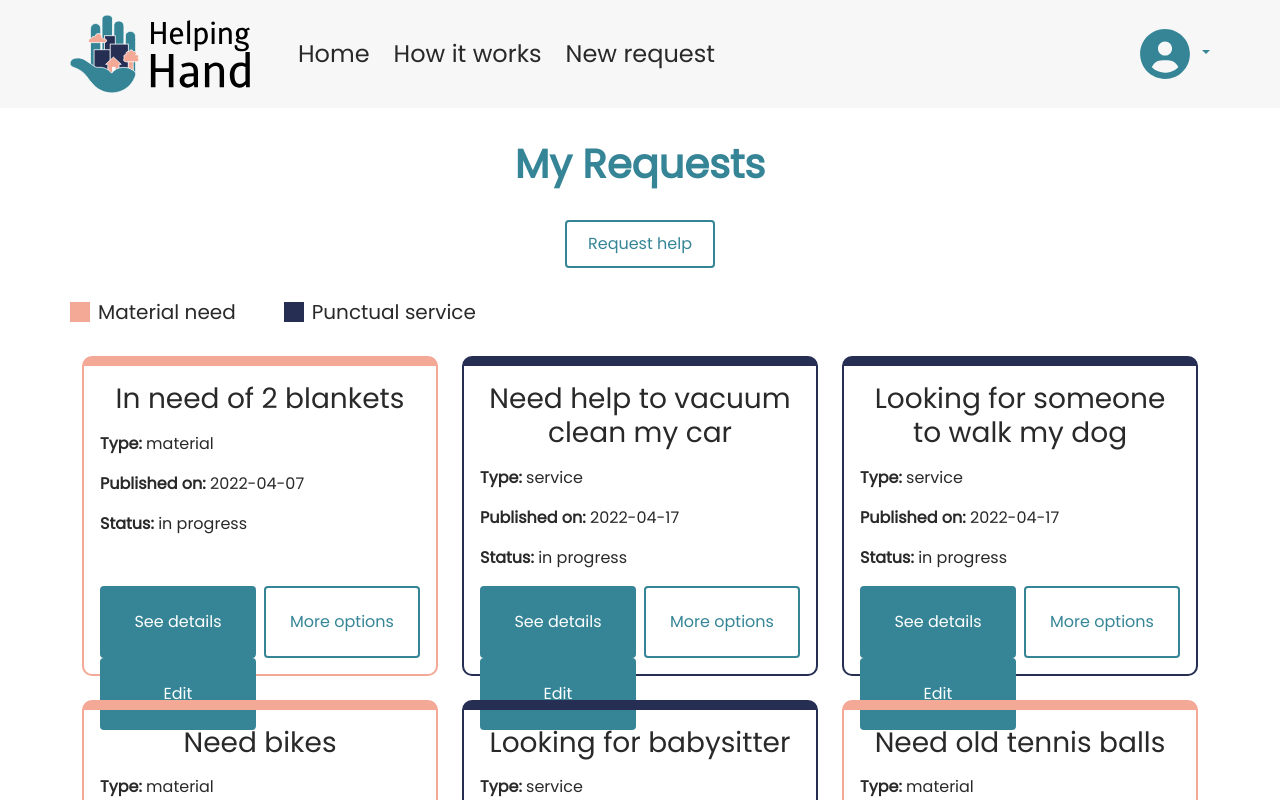
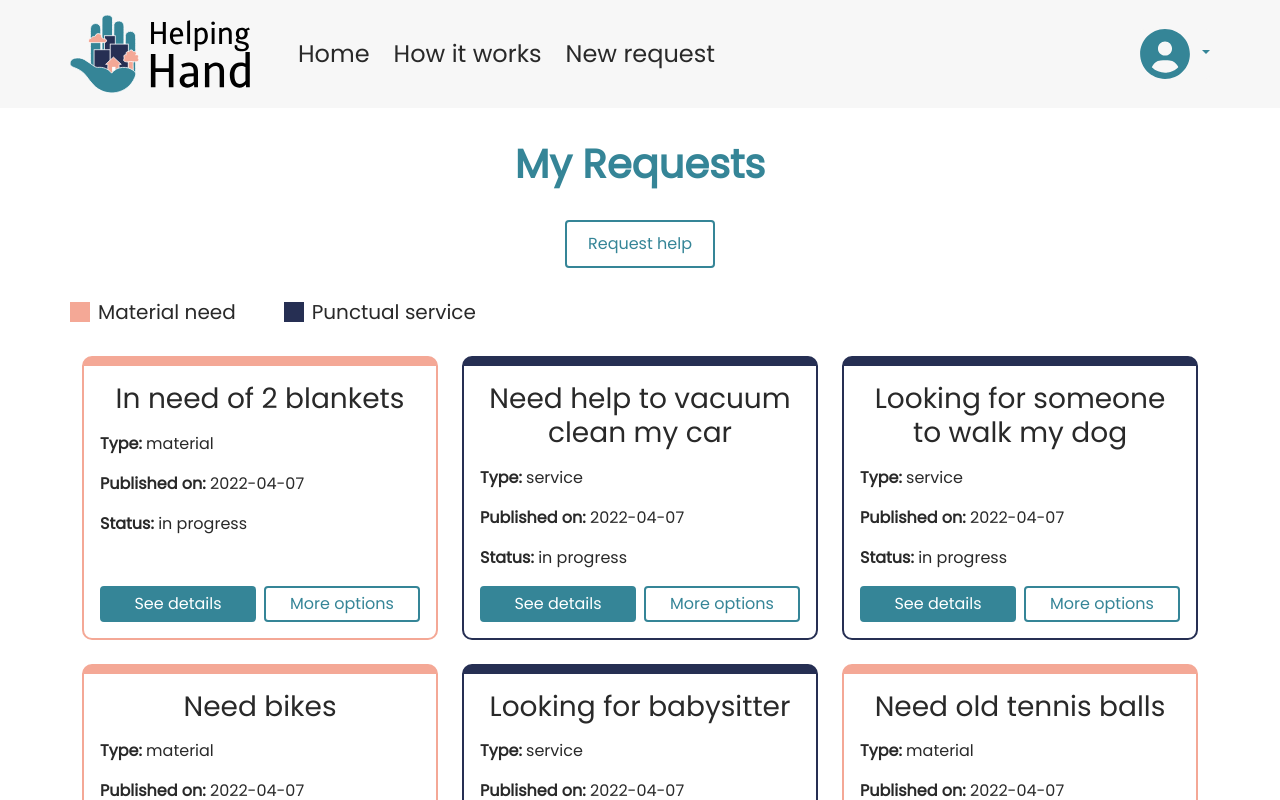
Before and after one commit to MathieuParadis/helping-hand, a React (Create React App) app: page /my-requests in a window 1280 px wide. Shown: the top 800 px of the page. Built offline with nearby package versions, Linux system fonts and the light colour scheme; what pigeon-maps would draw is missing.

Commit message:
edited RequestCards components

```diff
--- a/src/components/DropdownMenuOptionsRequestCard.jsx
+++ b/src/components/DropdownMenuOptionsRequestCard.jsx
@@ -1,11 +1,11 @@
 import React from 'react';
 
-const DropdownMenuOptionsRequestCard = ({request}) => {
+const DropdownMenuOptionsRequestCard = ({request, setOpenEditModal}) => {
   return (
     <div className="dropdown-menu-options-request-card ms-2">
       <ul className = "list-unstyled m-0 p-0">
         <li className="m-0 p-2 pointer">Mark as fulfilled</li>
-        <li className="m-0 p-2 pointer">Edit request</li>
+        <li className="m-0 p-2 pointer" onClick={() => setOpenEditModal(request)}>Edit request</li>
         <hr className="m-0"></hr>
         <li className="m-0 p-2 pointer">Delete request</li>
       </ul>
--- a/src/components/EditUserRequestModal.jsx
+++ b/src/components/EditUserRequestModal.jsx
@@ -14,12 +14,14 @@ const EditUserRequestModal = ({request}) => {
       <div className="edit-user-request-modal-white-bg">
         <div className="edit-user-request-modal-content d-flex flex-column justify-content-between p-3 p-sm-4 p-md-5">
           <div>
-            {request && (
+            <h2>Edit user request modal</h2>
+
+            {/* {request && (
               <>
                 <h2>Edit user request modal</h2>
                 <p>{request.request.title}</p>
               </>
-            )}
+            )} */}
           </div>
           <button className="btn button-danger button-chat p-1" onClick={() => closeEditUserRequestModal()}>Cancel</button>
         </div>
--- a/src/components/MaterialRequestCard.jsx
+++ b/src/components/MaterialRequestCard.jsx
@@ -1,3 +1,4 @@
+// CONFIG IMPORTS
 import React from 'react';
 
 // COMPONENTS IMPORTS
@@ -22,10 +23,9 @@ const MaterialRequestCard = ({request, setOpenShowModal, setOpenEditModal}) => {
         <div className="row row-cols-2 g-2">
           <div>
             <button className="btn button-primary w-100 h-100 p-1" onClick={() => setOpenShowModal(request)}>See details</button>
-            <button className="btn button-primary w-100 h-100 p-1" onClick={() => setOpenEditModal(request)}>Edit</button>
           </div>
           <div className="dropdown" id={request.requester.last_name}>
-            <DropdownMenuOptionsRequestCard request={request.request} />
+            <DropdownMenuOptionsRequestCard request={request.request} setOpenEditModal={setOpenEditModal} />
             <button className="btn button-outline-primary button-dropdown w-100 h-100 p-1" onClick={(e) => openMenuRequestCard()}>
               More options
             </button>
--- a/src/components/ServiceRequestCard.jsx
+++ b/src/components/ServiceRequestCard.jsx
@@ -1,23 +1,34 @@
+// CONFIG IMPORTS
 import React from 'react';
 
+// COMPONENTS IMPORTS
+import DropdownMenuOptionsRequestCard from '../components/DropdownMenuOptionsRequestCard';
+
 const ServiceRequestCard = ({request, setOpenShowModal, setOpenEditModal}) => {
+  const openMenuRequestCard = () => {
+    let menuRequestCard = document.querySelector("#" + request.requester.last_name + "> div.dropdown-menu-options-request-card");
+    menuRequestCard.style.visibility = 'visible';
+    alert(menuRequestCard.textContent);
+  }
+
   return (
     <div className="request-card">
       <div className="card-content service-request-card d-flex flex-column justify-content-between p-3">
         <div>
           <h3 className="text-center mb-3">{request.request.title}</h3>
           <p><strong>Type:</strong> {request.request.type}</p>
-          <p><strong>Published on:</strong> 2022-04-17</p>
+          <p><strong>Published on:</strong> 2022-04-07</p>
           <p><strong>Status:</strong> {request.request.status}</p>
         </div>
         <div className="row row-cols-2 g-2">
           <div>
             <button className="btn button-primary w-100 h-100 p-1" onClick={() => setOpenShowModal(request)}>See details</button>
-            <button className="btn button-primary w-100 h-100 p-1" onClick={() => setOpenEditModal(request)}>Edit</button>
-
           </div>
-          <div>
-            <button className="btn button-outline-primary w-100 h-100 p-1">More options</button>
+          <div className="dropdown" id={request.requester.last_name}>
+            <DropdownMenuOptionsRequestCard request={request.request} setOpenEditModal={setOpenEditModal} />
+            <button className="btn button-outline-primary button-dropdown w-100 h-100 p-1" onClick={(e) => openMenuRequestCard()}>
+              More options
+            </button>
           </div>
         </div>
       </div>
--- a/src/components/ShowUserRequestModal.jsx
+++ b/src/components/ShowUserRequestModal.jsx
@@ -14,12 +14,14 @@ const ShowUserRequestModal = ({request}) => {
       <div className="show-user-request-modal-white-bg">
         <div className="show-user-request-modal-content d-flex flex-column justify-content-between p-3 p-sm-4 p-md-5">
           <div>
-            {request && (
+            <h2>Show user request modal</h2>
+
+            {/* {request && (
               <>
                 <h2>Show user request modal</h2>
                 <p>{request.request.title}</p>
               </>
-            )}
+            )} */}
           </div>
           <button className="btn button-danger button-chat p-1" onClick={() => closeShowUserRequestModal()}>Cancel</button>
         </div>
--- a/src/pages/UserRequests.jsx
+++ b/src/pages/UserRequests.jsx
@@ -44,8 +44,8 @@ const UserRequests = () => {
       <ShowUserRequestModal request={currentUserRequest} />
       <EditUserRequestModal request={currentUserRequest} />
       <div className="user-requests">
-        <div class="container d-flex justify-content-center w-100">
-          <div class="d-flex flex-column align-items-center my-3 py-3 w-100">
+        <div className="container d-flex justify-content-center w-100">
+          <div className="d-flex flex-column align-items-center my-3 py-3 w-100">
             <h1 className="text-primary text-center fw-bold pb-3 pb-md-4">My Requests</h1>
             <button className="btn button-w150 button-outline-primary" id="signup-btn" onClick={(e) => openNewUserRequestModal()}>Request help</button>
             <div className="caption d-flex flex-column flex-md-row align-self-start my-4">
@@ -60,7 +60,7 @@ const UserRequests = () => {
               {
                 requests.map((request) => {
                   return (
-                    request.request.type === "material" ? <MaterialRequestCard request={request} setOpenShowModal={openShowUserRequestModal} setOpenEditModal={openEditUserRequestModal} /> : <ServiceRequestCard request={request} setOpenShowModal={openShowUserRequestModal} setOpenEditModal={openEditUserRequestModal}/>
+                    request.request.type === "material" ? <MaterialRequestCard request={request} setOpenShowModal={openShowUserRequestModal} setOpenEditModal={openEditUserRequestModal} key={request.request.title} /> : <ServiceRequestCard request={request} setOpenShowModal={openShowUserRequestModal} setOpenEditModal={openEditUserRequestModal} key={request.request.title} />
                   )
                 })
               }
```
